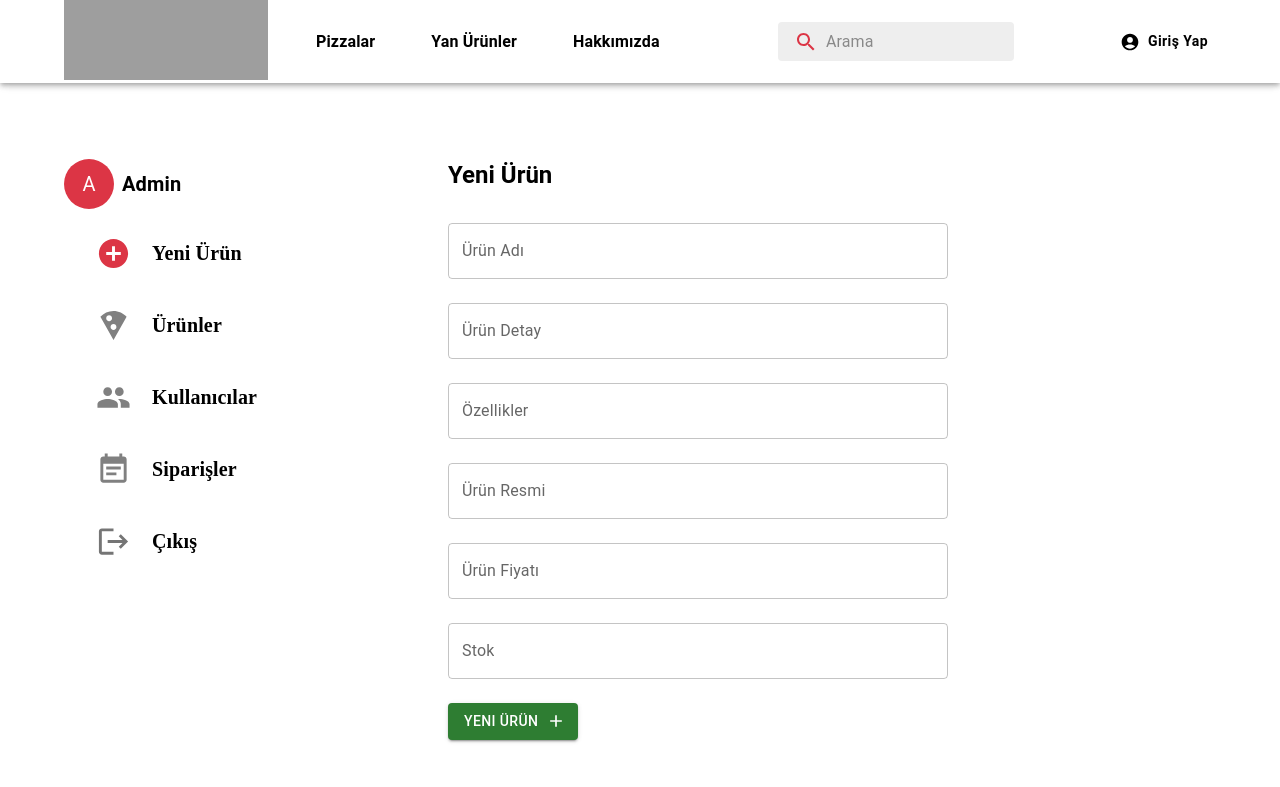
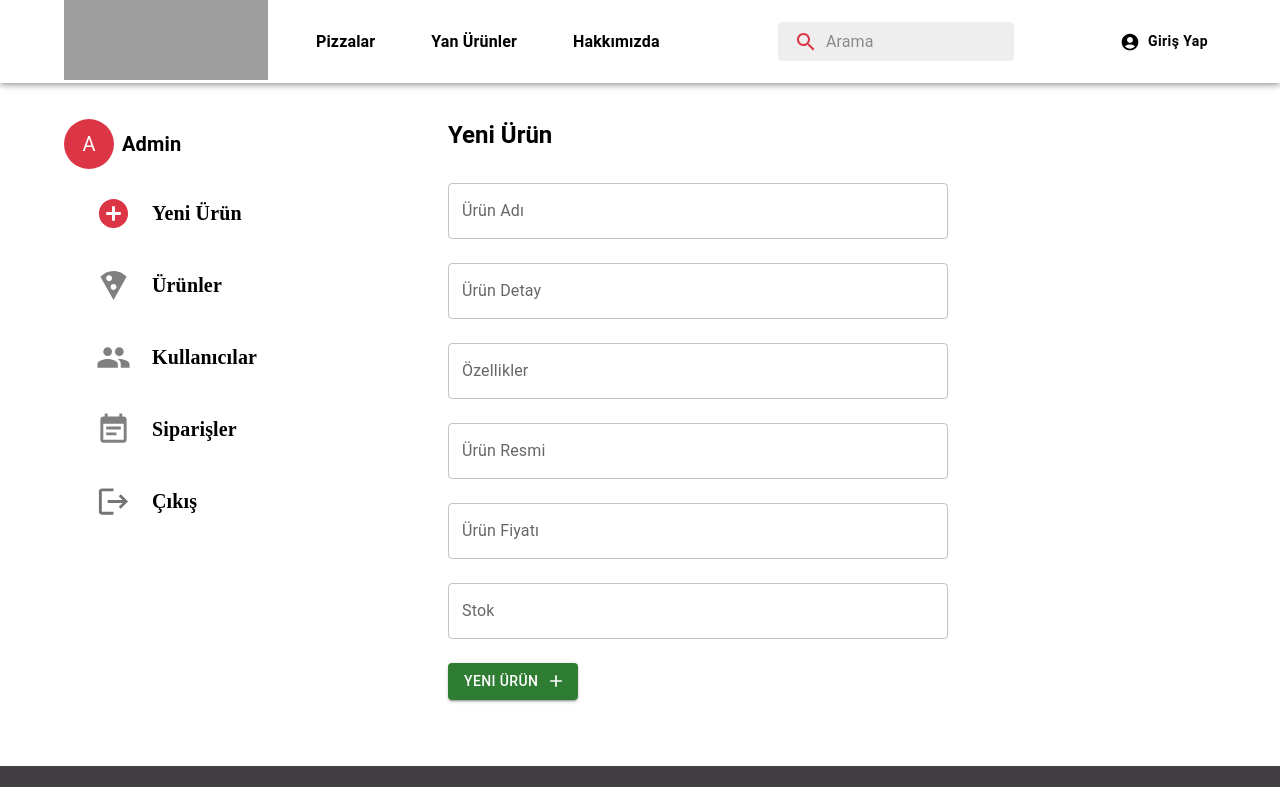
Before and after one commit to zehracakir/PieCentralPizza, a React (Create React App) app in the folder front-end/: page /admin in a window 1280 px wide. Shown: the top 787 px of the page. Built offline with nearby package versions, Linux system fonts and the light colour scheme; grey boxes are pictures that could not be loaded.

Commit message:
Margin edits after merge

```diff
--- a/front-end/src/pages/Admin/index.js
+++ b/front-end/src/pages/Admin/index.js
@@ -8,7 +8,7 @@ import { Outlet } from 'react-router-dom';
 
 function Admin() {
     return (
-        <Container sx={{ mt: 15, mb: 10, display: 'flex', justifyContent: 'center', alignItems: 'center' }}>
+        <Container sx={{ mt: 10, mb: 10, display: 'flex', justifyContent: 'center', alignItems: 'center' }}>
             <Grid container>
                 <Grid item xs={12} md={4}>
                     <AdminListe />
--- a/front-end/src/pages/Anasayfa/index.js
+++ b/front-end/src/pages/Anasayfa/index.js
@@ -29,7 +29,7 @@ const resimler = [
 
 function Anasayfa() {
   return (
-    <Box sx={{ mt: 15, mb: 10 }}  >
+    <Box sx={{ mt: 10, mb: 10 }}  >
       <SlideComponent resimler={resimler} />
       <SipariseBasla />
       <Box sx={{ display: 'flex', justifyContent: 'center', alignItems: 'center', height: 'auto', mt: 5 }}>
```
Also changed, not shown: 1 other file (tests, documents, lock files or other folders).
